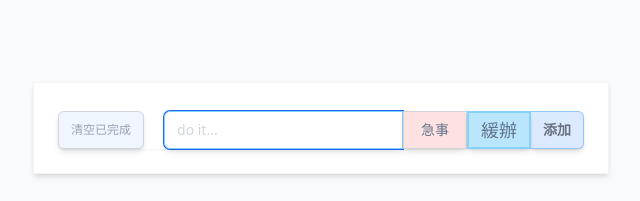
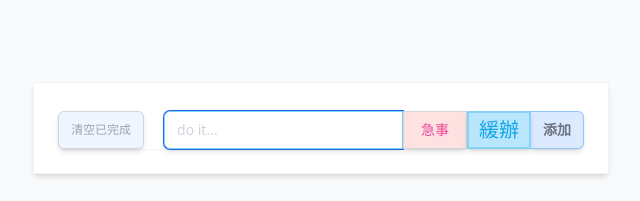
Before and after one commit to ChenHom/todo-list, a Vue app: page / in a window 1280 px wide. Shown: the top 201 px of the page, without its empty margins (319-959 px from the left). Built offline with nearby package versions, Linux system fonts and the light colour scheme.

Commit message:
調整 緩急選項的文字色

```diff
--- a/package.json
+++ b/package.json
@@ -4,7 +4,6 @@
   "version": "0.0.0",
   "type": "module",
   "scripts": {
-    "start": "",
     "dev": "vite",
     "build": "vue-tsc --noEmit && vite build",
     "preview": "vite preview",
--- a/src/App.vue
+++ b/src/App.vue
@@ -51,14 +51,14 @@ function reset() {
               <input type="radio" class="priority-button opacity-0" v-model="priority" @keypress.enter="add"
                 :value="Priority.QUICK" name="radio" id="quick-priority">
               <div class="priority-tile quick-priority">
-                <label for="quick-priority" class="priority-label">急事</label>
+                <label for="quick-priority" class="priority-label text-pink-500">急事</label>
               </div>
             </div>
             <div class="w-16 relative bg-sky-200 flex">
               <input type="radio" class="priority-button" name="radio" v-model="priority" @keypress.enter="add"
                 :value="Priority.NORMAL" id="slow-priority">
               <div class="priority-tile slow-priority">
-                <label for="slow-priority" class="priority-label">緩辦</label>
+                <label for="slow-priority" class="priority-label text-sky-500">緩辦</label>
               </div>
             </div>
             <button type="button" @click="add" data-testid="add"
@@ -102,12 +102,11 @@ function reset() {
 }
 
 .priority-label {
-  @apply place-self-center text-slate-500;
+  @apply place-self-center;
 }
 
 .priority-button:checked+.priority-tile {
-  @apply border-2;
-  font-size: 18px;
+  @apply border-2 text-xl;
 }
 
 .priority-button:checked+.priority-tile.quick-priority {
```
